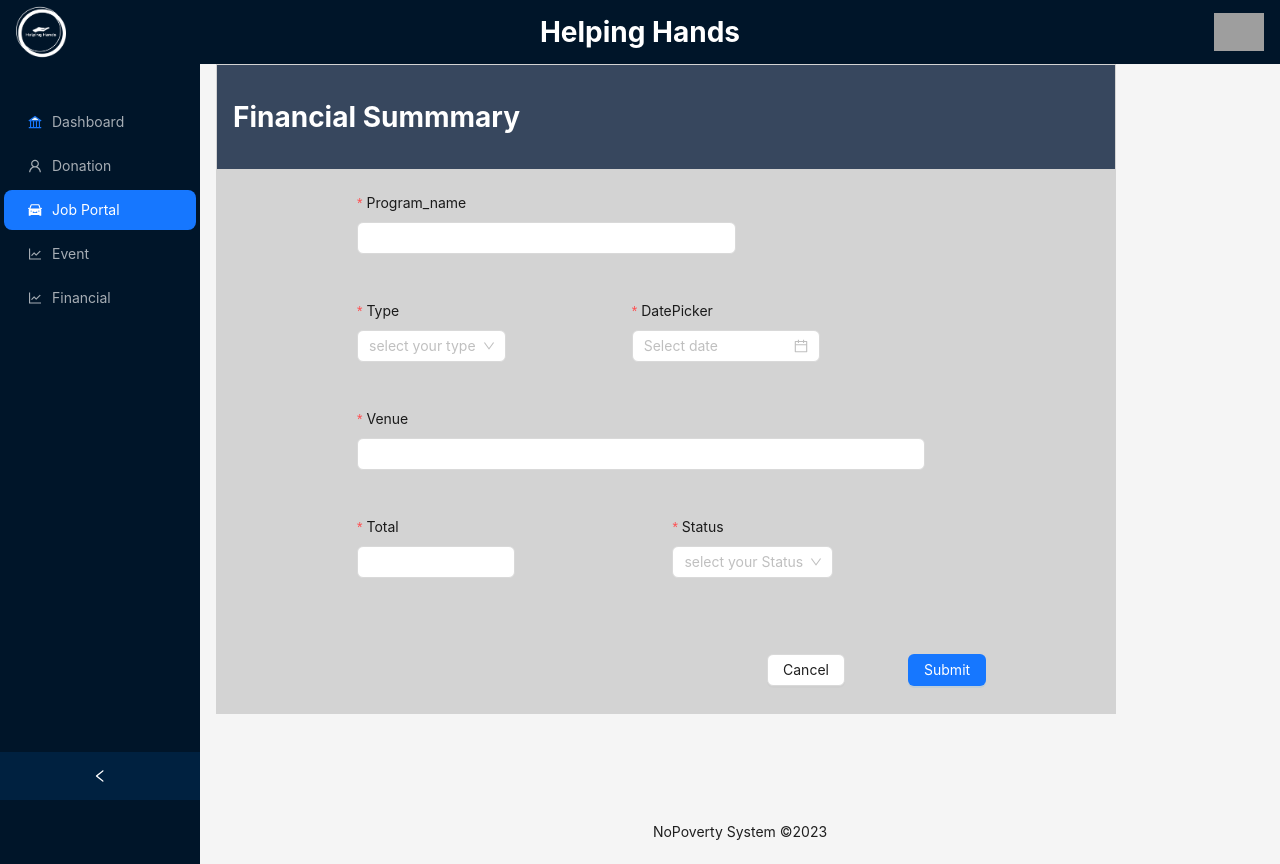
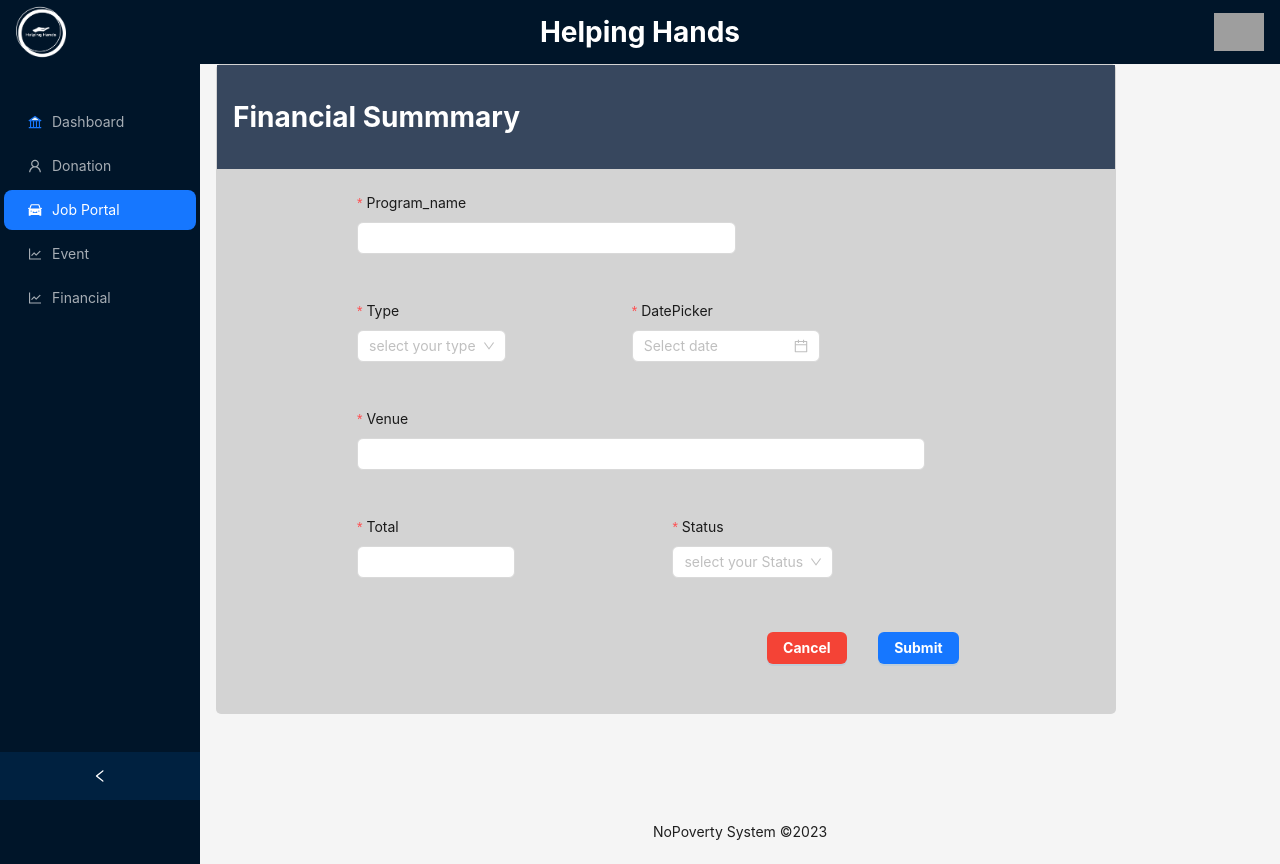
Before and after one commit to Sahan-Sandeepa/No_Poverty, a React (Create React App) app in the folder frontend/: page / in a window 1280 px wide. Both pictures are taken after a click on the item "Job Portal". Built offline with nearby package versions, Linux system fonts and the light colour scheme; grey boxes are pictures that could not be loaded.

Commit message:
fix button

```diff
--- a/frontend/src/components/financial/AddFinancial.js
+++ b/frontend/src/components/financial/AddFinancial.js
@@ -38,9 +38,9 @@ const AddFinancial = () => {
 
     return (
         <>
-            <div style={{ padding: 1, alignItems: "center", backgroundColor: '#D3D3D3', width: 900, height: 650 }}>
+            <div style={{ padding: 1, alignItems: "center", backgroundColor: '#D3D3D3', width: 900, height: 650, borderRadius:5 }}>
 
-            <WrapperCard style={{ backgroundColor: "#37475E" }}>
+            <WrapperCard style={{ backgroundColor: "#37475E"}}>
                         <CustomRow style={{ justifyContent: "space-between", padding: "16px" }} >
                             <h1 style={{ color: "White" }}>Financial Summmary</h1>
 
@@ -153,19 +153,19 @@ const AddFinancial = () => {
                         </Form.Item>
                         {/* </Col> */}
                     </Row>
-                    <br></br>
+                    {/* <br></br> */}
 
 
                     <Row>
                         <Col span={13} />
-                        <Form.Item label=" " colon={false}>
-                            <Button type="default" color='red' htmlType="submit">
+                        <Form.Item label=" " colon={false} >
+                            <Button type="primary" color='red' htmlType="submit" style={{backgroundColor:"#f44336", fontWeight:"bold"}}>
                                 Cancel
                             </Button>
                         </Form.Item>
-                        <Col span={2}/>
+                        <Col span={1}/>
                         <Form.Item label=" " colon={false}>
-                            <Button type="primary" htmlType="submit">
+                            <Button type="primary" htmlType="submit" style={{ fontWeight:"bold"}} >
                                 Submit
                             </Button>
                         </Form.Item>
```
